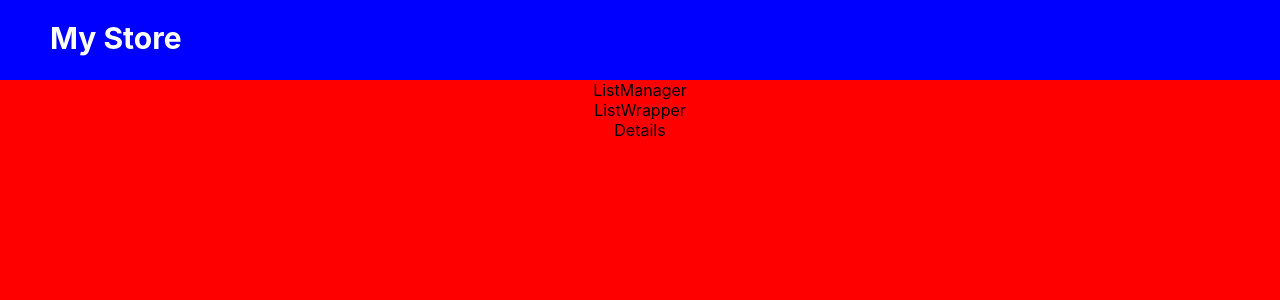
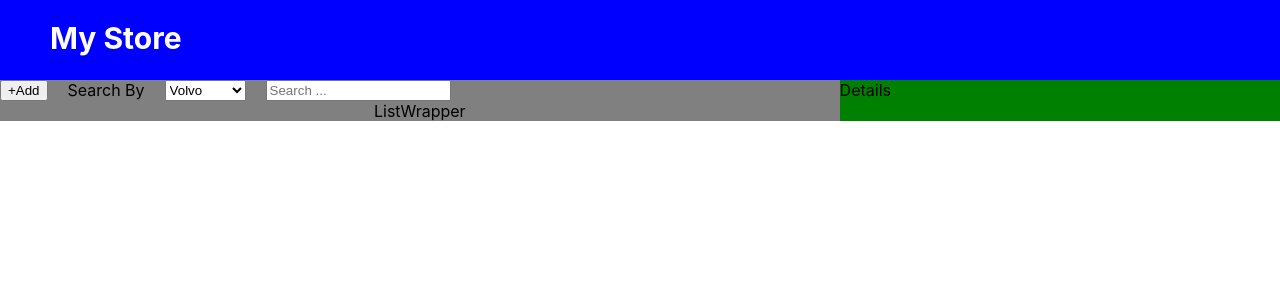
Before and after one commit to ChigurIgor/eshop_admin, a React (Create React App) app: page / in a window 1280 px wide. Shown: the top 300 px of the page. Built offline with nearby package versions, Linux system fonts and the light colour scheme.

Commit message:
Started work on components

```diff
--- a/package.json
+++ b/package.json
@@ -9,6 +9,7 @@
     "react": "^17.0.2",
     "react-dom": "^17.0.2",
     "react-scripts": "5.0.0",
+    "style-loader": "^3.3.1",
     "web-vitals": "^2.1.4"
   },
   "scripts": {
--- a/src/Components/Details/DetailsComponent.js
+++ b/src/Components/Main/Details/DetailsComponent.js
@@ -1,6 +1,8 @@
+import styles from './styles.module.css';
 const DetailsComponent = () =>{
+    const {wrapper} = styles;
     return(
-        <div>
+        <div className={wrapper}>
             Details
         </div>
     )
--- /dev/null
+++ b/src/Components/Main/Details/styles.module.css
@@ -0,0 +1,5 @@
+.wrapper{
+    display: flex;
+    flex-grow: 1;
+    background-color: green;
+}
--- a/src/Components/Main/ListHandler/ListHandlerComponent.js
+++ b/src/Components/Main/ListHandler/ListHandlerComponent.js
@@ -1,12 +1,14 @@
 import ListManagerComponent from "./ListManager/ListManagerComponent";
 import ListWrapperComponent from "./ListWrapper/ListWrapperComponent";
+import styles from './styles.module.css';
 
 const ListHandlerComponent = () =>{
+    const {wrapper} = styles;
     return(
-        <>
+        <div className={wrapper}>
            <ListManagerComponent/>
            <ListWrapperComponent/>
-        </>
+        </div>
     )
 }
 export default ListHandlerComponent;
--- a/src/Components/Main/ListHandler/ListManager/ListManagerComponent.js
+++ b/src/Components/Main/ListHandler/ListManager/ListManagerComponent.js
@@ -1,7 +1,17 @@
+import styles from './styles.module.css';
 const ListManagerComponent = () =>{
+    const {wrapper} = styles;
     return(
-        <div>
-            ListManager
+        <div className={wrapper}>
+            <button onClick={ ()=>{}}>+Add</button>
+            <span>Search By</span>
+            <select name="cars" id="cars">
+                <option value="volvo">Volvo</option>
+                <option value="saab">Saab</option>
+                <option value="mercedes">Mercedes</option>
+                <option value="audi">Audi</option>
+            </select>
+            <input type='text' placeholder={'Search ...'}/>
         </div>
     )
 }
--- /dev/null
+++ b/src/Components/Main/ListHandler/ListManager/styles.module.css
@@ -0,0 +1,5 @@
+.wrapper{
+ display: flex;
+    flex-direction: row;
+    gap: 20px;
+}
--- /dev/null
+++ b/src/Components/Main/ListHandler/styles.module.css
@@ -0,0 +1,6 @@
+.wrapper{
+    display: flex;
+    flex-direction: column;
+    flex-grow: 1;
+    background-color: gray;
+}
--- a/src/Components/Main/MainComponent.js
+++ b/src/Components/Main/MainComponent.js
@@ -1,4 +1,4 @@
-import DetailsComponent from "../Details/DetailsComponent";
+import DetailsComponent from "./Details/DetailsComponent";
 import ListHandlerComponent from "./ListHandler/ListHandlerComponent";
 import styles from './styles.module.css';
 const MainComponent = () =>{
--- a/src/Components/Main/styles.module.css
+++ b/src/Components/Main/styles.module.css
@@ -1,4 +1,3 @@
 .wrapper{
-background-color: rgb(255, 0, 0);
-height: 90vh;
+    display: flex;
 }
--- a/src/index.css
+++ b/src/index.css
@@ -11,3 +11,6 @@ code {
   font-family: source-code-pro, Menlo, Monaco, Consolas, 'Courier New',
     monospace;
 }
+html,body {
+  height:100%;
+}
```
Also changed, not shown: 1 other file (tests, documents, lock files or other folders).
